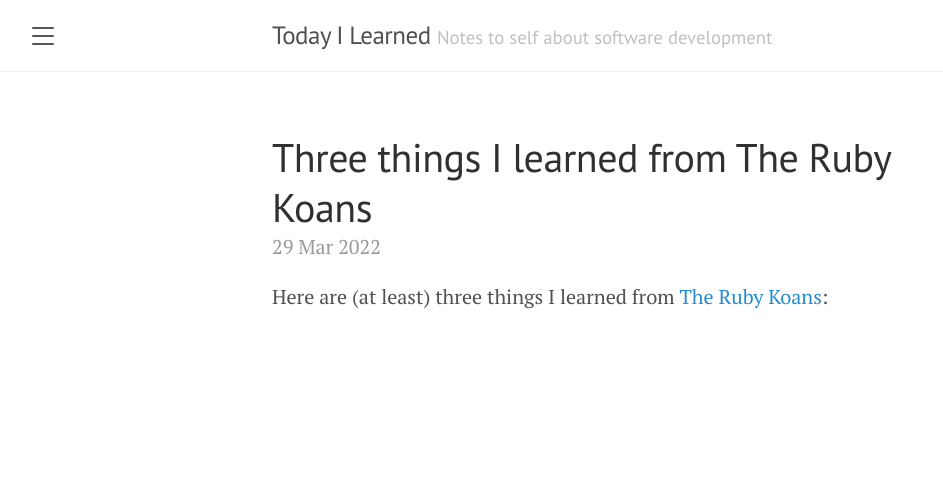
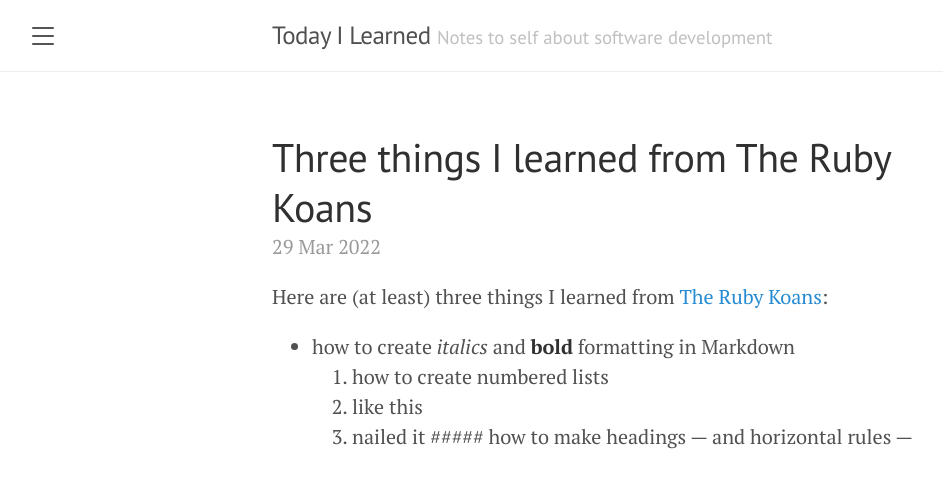
Before and after one commit to trevor-mill/learning_journal, a Jekyll site: the page built from _posts/2022-03-29-three-things-i-learned-from-the-ruby-koans.md, in a window 1280 px wide. Shown: the top 488 px of the page, without its empty margins (8-951 px from the left). Built offline with Jekyll 4.4.1, drawn with Linux system fonts in a browser that asks for light colours.

Commit message:
playing with markdown

```diff
--- a/_posts/2022-03-29-three-things-i-learned-from-the-ruby-koans.md
+++ b/_posts/2022-03-29-three-things-i-learned-from-the-ruby-koans.md
@@ -4,3 +4,12 @@ title: Three things I learned from The Ruby Koans
 ---
 
 Here are (at least) three things I learned from [The Ruby Koans](http://rubykoans.com/):
+
+ - how to create _italics_ and **bold** formatting in Markdown
+ 1. how to create numbered lists
+ 2. like this
+ 3. nailed it
+ ##### how to make headings
+ ---
+ and horizontal rules
+ ---
```
